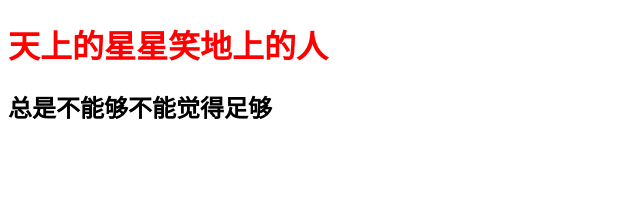
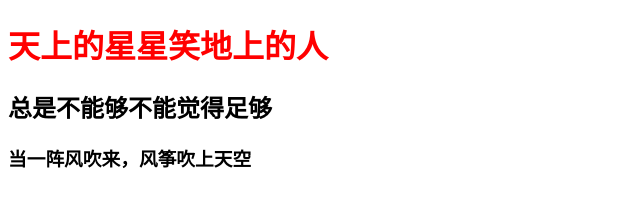
Before and after one commit to dongdong12138/git-demo, a plain HTML site: page index.html in a window 1280 px wide. Shown: the whole page, without its empty margins (0-640 px from the left). Drawn offline with Linux system fonts and the light colour scheme.

Commit message:
新增h3标签

```diff
--- a/index.html
+++ b/index.html
@@ -10,5 +10,6 @@
 <body>
     <h1>天上的星星笑地上的人</h1>
     <h2>总是不能够不能觉得足够</h2>
+    <h3>当一阵风吹来，风筝吹上天空</h3>
 </body>
 </html>
```
